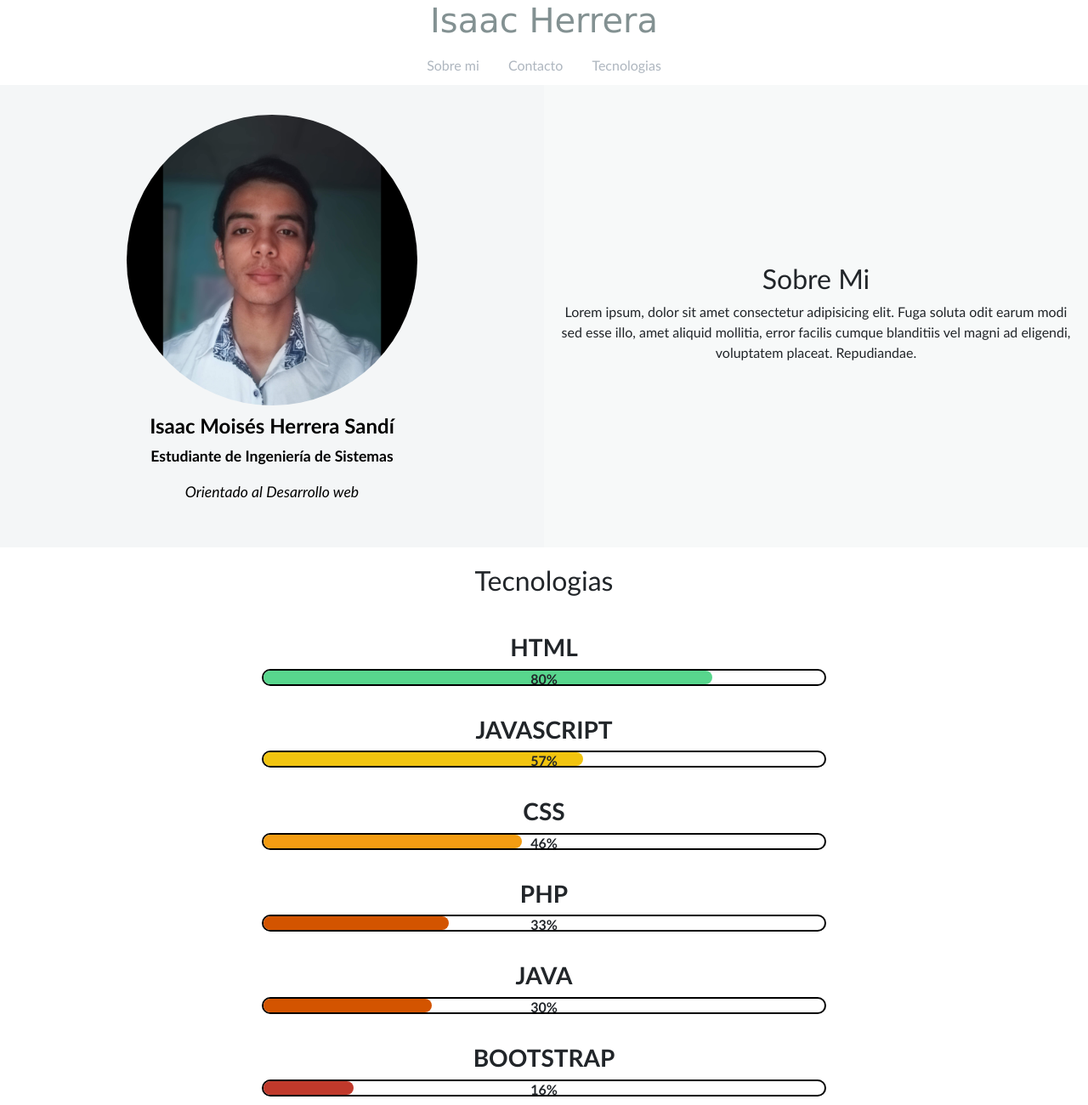
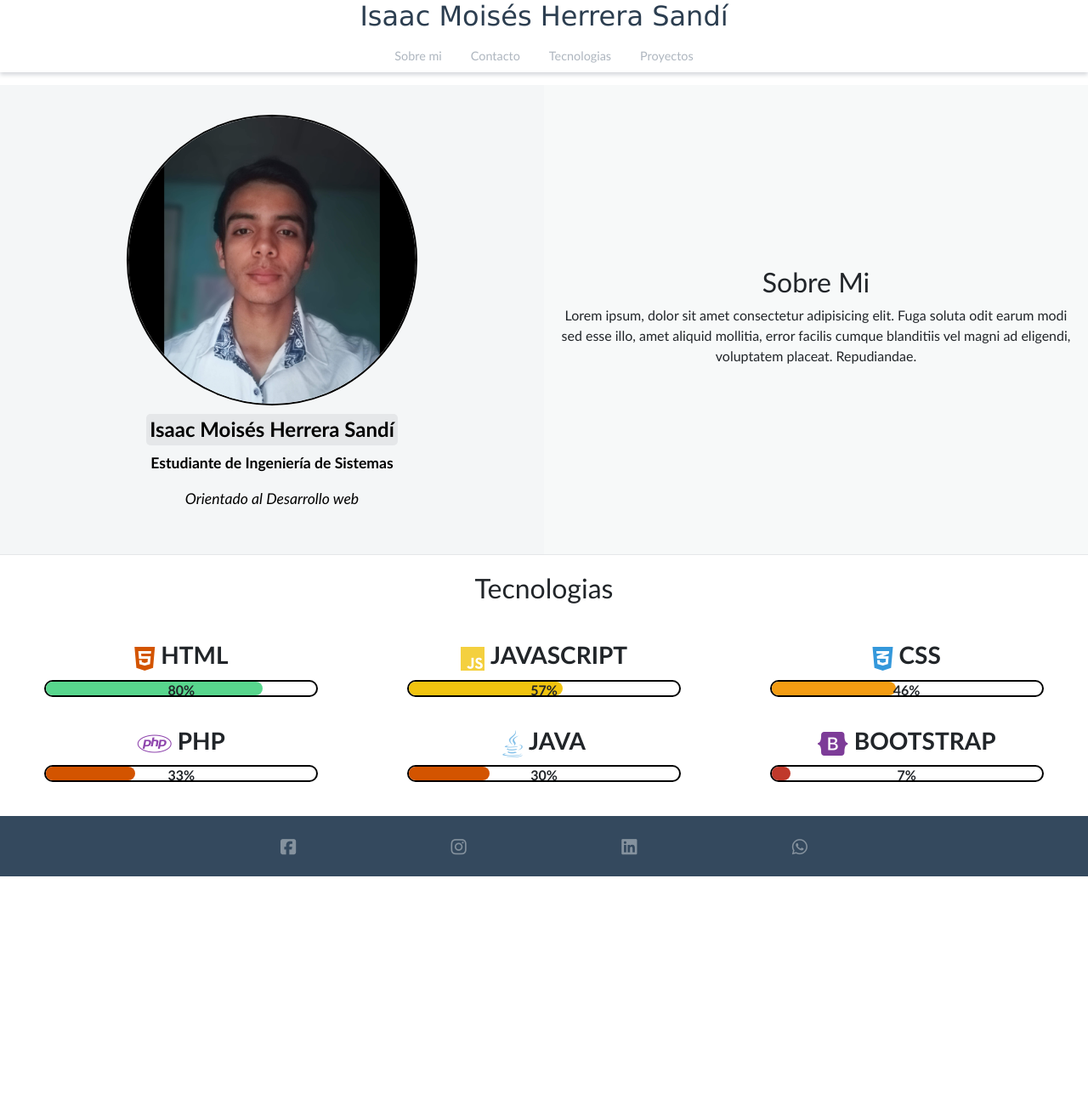
Before and after one commit to Isaac-hs47/Portfolio, a plain HTML site: page index.html in a window 1280 px wide. Shown: the whole page at 85% size. After the commit the page ends 1031 px from the top, so only its background shows below. Drawn offline with nearby package versions, Linux system fonts and the light colour scheme.

Commit message:
Retoco el menu y agrego footer

```diff
--- a/app.js
+++ b/app.js
@@ -2,46 +2,62 @@ let technologies = [
 {
     name: "HTML",
     domain: 80,
-    bar_color:"#58D68D"
+    bar_color:"#58D68D",
+    icon: "fab fa-html5",
+    icon_color: "#d35400"
+
 },
 {
     name: "JAVASCRIPT",
     domain: 57,
-    bar_color: "#F1C40F"
+    bar_color: "#F1C40F",
+    icon: "fab fa-js",
+    icon_color: " #f4d03f "
 },
 {
     name: "CSS",
     domain: 46,
-    bar_color:"#F39C12"
+    bar_color:"#F39C12",
+    icon: "fab fa-css3-alt",
+    icon_color: "#3498db"
 },
 {
     name:"PHP",
     domain: 33,
-    bar_color: "#D35400"
+    bar_color: "#D35400",
+    icon: "fab fa-php",
+    icon_color: " #8e44ad "
 },
 {
     name: "JAVA",
     domain: 30,
-    bar_color: "#D35400"
+    bar_color: "#D35400",
+    icon: "fab fa-java",
+    icon_color: "#85c1e9"
 },
 {
     name: "BOOTSTRAP",
-    domain: 16,
-    bar_color: "#C0392B"
+    domain: 7,
+    bar_color: "#C0392B",
+    icon: "fab fa-bootstrap",
+    icon_color: " #7d3c98 "
 }
 ];
 
-const $TECHS = document.getElementById("tech");
+const $TECH = document.getElementById("tech");
 
-function render_techs(techs = []){
-    let techs_list = "";
-    $TECHS.innerHTML = "";
-    $TECHS.innerHTML = "<h2 class='col-sm-12'>Tecnologias</h2>";
+function render_techs(technology = []){
+    let tech_list = "";
+    $TECH.innerHTML = "";
+    $TECH.innerHTML = "<h2 class='col-sm-12'>Tecnologias</h2>";
 
-    techs.forEach(tech => {
-        techs_list += `
-        <div class="technology col-12 col-sm-12 col-md-9 col-lg-8">
-            <h3 class="name-tech">${tech.name}</h3>
+    technology.forEach(tech => {
+        tech_list += `
+        <div class="technology col-12 col-sm-6 col-md-4 col-lg-4">
+            <div class="technology-item">
+                <i class="${tech.icon} tech-icon" style="color:${tech.icon_color}"></i>
+                <h3 class="tech-name">${tech.name}</h3>
+            </div>
             <div class="progres-bar">
                 <div class="bar" style="background-color: ${tech.bar_color}; width: ${tech.domain}%;"></div>
                 <span class="porcent">${tech.domain}%</span>
@@ -50,7 +66,30 @@ function render_techs(techs = []){
         `;
     });
 
-    $TECHS.innerHTML += techs_list;
+    $TECH.innerHTML += tech_list;
 }
 
 render_techs(technologies);
+
+/************CONTROLA EL MENÚ*****************/
+function side_menu(){
+    const $MENU = document.getElementById("menu");
+    const $LINKS_MENU = document.getElementById("links-menu");
+
+    if(screen.width < 576){
+        $LINKS_MENU.classList.remove("justify-content-center");
+        $MENU.classList.toggle("bar-menu-activate");
+    }
+}
+
+(function(){
+
+    document.addEventListener("click", (e) => {
+
+
+        if(e.target.matches(".nav-link") || e.target.matches(".menu-ham")){
+            side_menu();
+        }
+
+    }, true);
+})();
--- a/index.html
+++ b/index.html
@@ -10,18 +10,28 @@
     <link href="https://cdn.jsdelivr.net/npm/bootstrap@5.0.1/dist/css/bootstrap.min.css" rel="stylesheet" integrity="sha384-+0n0xVW2eSR5OomGNYDnhzAbDsOXxcvSN1TPprVMTNDbiYZCxYbOOl7+AMvyTG2x" crossorigin="anonymous">
     <script src="https://cdn.jsdelivr.net/npm/bootstrap@5.0.1/dist/js/bootstrap.bundle.min.js" integrity="sha384-gtEjrD/SeCtmISkJkNUaaKMoLD0//ElJ19smozuHV6z3Iehds+3Ulb9Bn9Plx0x4" crossorigin="anonymous"></script>
     <link rel="stylesheet" href="styles.css" />
+    <script src="https://kit.fontawesome.com/70411b08e9.js" crossorigin="anonymous"></script>
+
 
   </head>
   <body>
     <div class="container-fluid">
       <header class="row principal-header">
-        <div class="col-12 col-sm-12 text-center ">
-          <h1>Isaac Herrera</h1>
+        <div class="col-10 col-sm-12 col-md-12 text-center ">
+          <h1>Isaac Moisés Herrera Sandí</h1>
         </div>
-        <div class="col-12 col-sm-12">
-          <ul class="nav nav-tabs justify-content-center border-bottom-0">
+
+
+        <div class="col-2 d-sm-none menu">
+            <label for="menu-hamburger"><i class="fas fa-bars menu-ham"></i></label>
+            <input type="checkbox" name="menu-hamburger" id="menu-hamburger" class="d-none">
+        </div>
+
+
+        <div class="col-sm-12 d-sm-inline bar-menu" id="menu">
+          <ul class="nav nav-tabs justify-content-center border-bottom-0 links-menu text-center" id="links-menu">
             <li class="nav-item">
-              <a class="nav-link" href="#aboutme">Sobre mi</a>
+              <a class="nav-link" href="#me">Sobre mi</a>
             </li>
             <li class="nav-item">
               <a class="nav-link" href="#contact">Contacto</a>
@@ -29,10 +39,13 @@
             <li class="nav-item">
               <a class="nav-link" href="#tech">Tecnologias</a>
             </li>
+            <li class="nav-item">
+              <a class="nav-link" href="#">Proyectos</a>
+            </li>
           </ul>
         </div>
       </header>
-      <section class="row principal-section">
+      <section class="row principal-section" id="me">
         <div class="col-12 col-md-6 justify-content-center container-presentation">
           <div class="presentation">
             <div class="presentation-item">
@@ -55,9 +68,15 @@
       <section class="row" id="tech">
 
 
-
-
       </section>
+      <footer class="row principal-footer justify-content-center">
+        <div class="col-8 col-sm-8 medias">
+          <a href="#"><i class="fab fa-facebook-square"></i></a>
+          <a href="#"><i class="fab fa-instagram"></i></a>
+          <a href="#"><i class="fab fa-linkedin"></i></a>
+          <a href="#"><i class="fab fa-whatsapp"></i></a>
+        </div>
+      </footer>
     </div>
     <script src="./app.js"></script>
   </body>
--- a/styles.css
+++ b/styles.css
@@ -5,6 +5,7 @@
 }
 html{
   scroll-behavior: smooth;
+  scroll-snap-align: initial;
 }
 body {
   font-family: "Gill Sans", "Gill Sans MT", Calibri, "Trebuchet MS", sans-serif;
@@ -14,11 +15,12 @@ body {
 }
 .principal-header{
   height: auto;
-  min-height: 80px;
+  min-height: 50px;
+  max-height: 97px;
   min-width: 100%;
-
   color:#839192;
   background-color: white;
+  box-shadow: 0px 3px 5px #d5d8dc;
 
   position: fixed;
   top:0;
@@ -26,9 +28,27 @@ body {
   z-index: 100;
 }
 .principal-header h1{
+  color: #2c3e50;
+  font-weight: 550;
   font-family: Verdana, Geneva, Tahoma, sans-serif;
+  font-size: 2rem;
 }
 
+[class *= "menu"]{
+  font-size: 1.5rem;
+  height: 100%;
+}
+.menu{
+  border-left:1px solid#d7dbdd;
+
+}
+.menu-ham:hover{
+  cursor: pointer;
+  color:  #5f6a6a ;
+}
+.menu-ham:active{
+  transform: scale(.97);
+}
 .principal-section{
   position: relative;
   top: 100px;
@@ -37,11 +57,13 @@ body {
 .container-presentation{
   padding: 20px;
   background-color:  #F4F6F7;
+  border-bottom: 1px solid #e5e7e9;
 }
 
 .presentation{
   padding: 10px;
   border-radius: 20px;
+
 }
 .presentation-item{
   padding: 5px;
@@ -51,9 +73,14 @@ body {
   flex-direction: column;
   color: black;
 }
-
+.presentation-item h2{
+  background-color:  #e5e7e9 ;
+  padding: 4px;
+  border-radius: 5px;
+}
 #aboutme{
   background-color: #F7F9F9;
+  border-bottom: 1px solid #e5e7e9;
   display: flex;
   align-items: center;
   flex-direction: column;
@@ -77,12 +104,23 @@ body {
   align-items: center;
   flex-direction: column;
 }
-.name-tech{
+.technology-item{
+  display: flex;
+  flex-direction: row;
+  justify-content: center;
+  align-items: center;
+}
+.tech-name{
   font-weight: bold;
+}
+.tech-icon{
+  font-size: 2rem;
+  margin-right: 7px;
 }
 .progres-bar{
   width: 80%;
   height: 20px;
+  margin-top: 4px;
   border-radius: 20px;
   border: 2px solid black;
   text-align: center;
@@ -98,8 +136,8 @@ body {
   width: 80%;
   z-index: 10;
   vertical-align: middle;
+
 }
-
 .porcent{
   font-weight: 700;
   position: absolute;
@@ -110,8 +148,51 @@ body {
   line-height: 20px;
   z-index: 20;
 }
+.perfil-photo{
+  border: 2px solid black;
+}
+
 
 @media (max-width:575px){
+
+  .principal-header{
+    display: flex;
+    align-items: center;
+  }
+  .principal-header h1{
+    font-size: 1.1rem;
+    text-align: start;
+  }
+  .bar-menu{
+    position: absolute;
+    top: 50px;
+    left: 0;
+    z-index: 1000;
+
+    width: 100vw;
+    height: 100vh;
+    padding-top: 20px;
+    /* background-color: #5d6d7ec2; */
+    background-color:  #154360ce ;
+    color: white;
+
+    display: flex;
+    justify-content: center;
+
+    transition: transform 0.3s;
+    transform: translateX(-100%);
+  }
+  .links-menu{
+    width: 100%;
+    display: flex;
+    flex-direction: column;
+  }
+  .nav-link:hover{
+    color: #ffffff;
+  }
+  .principal-section{
+    top: 50px;
+  }
   .presentation-item h2{
     font-size: 1.2rem;
     font-weight: bold;
@@ -123,8 +204,8 @@ body {
     width: 60%;
   }
 }
+
 @media (min-width:576px) and (max-width:767px){
-
 
   .presentation-item h2{
     font-size: 1.4rem;
@@ -164,23 +245,38 @@ body {
     width: 60%;
   }
 }
-/* .presentation{
-  border: 1px solid black;
-}
-.presentation-item{
-  display: flex;
-  justify-content: center;
-  align-items: center;
-  flex-direction: column;
-}
-.perfil-photo{
-  width: 250px;
-} */
+
+
 
 .nav-link{
   color: #AEB6BF;
+  font-size: .9rem;
 }
 .nav-link:focus{
   color: #5D6D7E;
   background-color: #E5E7E9 ;
 }
+
+/*DESPLAZA EL MENU*/
+.bar-menu-activate{
+  transform: translateX(0%);
+}
+
+.principal-footer{
+  background-color: #34495e;
+  padding: 20px;
+}
+.medias{
+  display: flex;
+  justify-content: space-around;
+  font-size: 1.3rem;
+  color:#85929e;
+  text-decoration: none;
+}
+.medias a{
+  color:#85929e;
+}
+.medias i:hover{
+  transform: scale(1.2);
+  color: white;
+}
```
